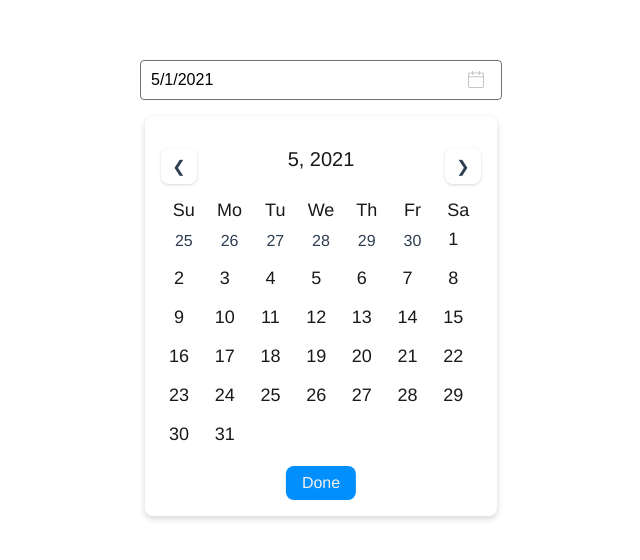
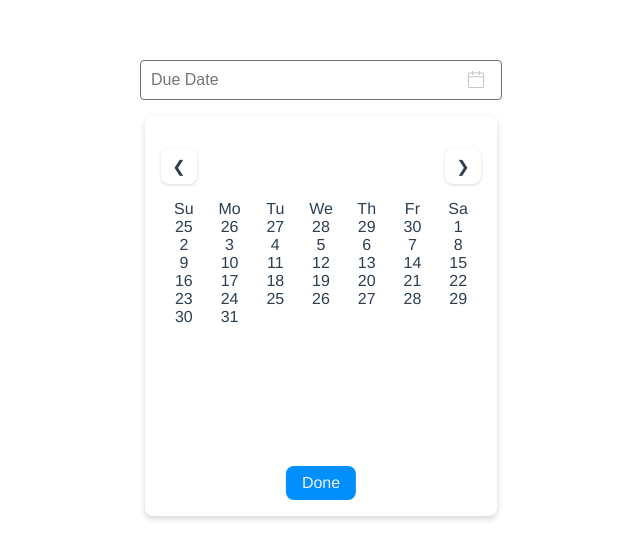
Before and after one commit to TitanTsai/JS-DatePicker, a Vue app: page / in a window 1280 px wide. Shown: the top 560 px of the page, without its empty margins (319-959 px from the left). Built offline with nearby package versions, Linux system fonts and the light colour scheme.

Commit message:
gitignore

```diff
--- a/src/App.vue
+++ b/src/App.vue
@@ -1,5 +1,4 @@
 <template>
-
   <DatePicker v-model:modelValue="dateValue"/>
 </template>
 
--- a/src/components/DatePicker.vue
+++ b/src/components/DatePicker.vue
@@ -1,23 +1,17 @@
 <template>
     <div>
         <input class="dp-input" type="text" v-model="dateValue" @click="openModal=!openModal" placeholder="Due Date" readonly>
-        <div class="dp-container" v-show="openModal">
+        <div class="dp-container">
 
             <div class="dp-month-header">
-                <div class="dp-change-month" @click="changeMonth(-1)">&#10094;</div>
-                <div class="dp-month-display">{{current.getMonth()+1}}, {{current.getFullYear()}}</div>
-                <div class="dp-change-month" @click="changeMonth(1)">&#10095;</div>
+                <div class="dp-change-month">&#10094;</div>
+                <div class="dp-month-display"></div>
+                <div class="dp-change-month">&#10095;</div>
             </div>
             <div class="dp-weeks-container">
-                <div class="dp-weekdays">Su</div>
-                <div class="dp-weekdays">Mo</div>
-                <div class="dp-weekdays">Tu</div>
-                <div class="dp-weekdays">We</div>
-                <div class="dp-weekdays">Th</div>
-                <div class="dp-weekdays">Fr</div>
-                <div class="dp-weekdays">Sa</div>
-                <div class="dp-day-disable" v-for="prevDay in prevWeekDays" :key="prevDay">{{prevDay}}</div>
-                <div class="dp-day" :class={active:calenderday.isActive} v-for="(calenderday,index) in calender" :key="index" @click="setValue(index);">{{calenderday.day}}</div>
+                <div v-for="name in weekName" :key="name">{{name}}</div>
+                <div v-for="prevday in prevWeekDays" :key="prevday">{{prevday}}</div>
+                <div v-for="day in calender" :key="day">{{day}}</div>
             </div>
             <div class="dp-footer">
                 <div class="dp-done_button" @click="openModal=false">Done</div>
@@ -28,55 +22,36 @@
 
 <script>
 export default {
-    props: {
-            modelValue:{type:String,
-                        default: new Date().toLocaleDateString()}
-                        },
+    props: ['modelValue'],
     emits: ['update:modelValue'],
     data(){
         return{
-            current : new Date(),
-            calender: [],
-            prevWeekDays:[],
+            current: null,
+            weekName:['Su', 'Mo', 'Tu', 'We', 'Th', 'Fr', 'Sa'],
             isActive:false,
             openModal:true,
+            calender: [],
+            prevWeekDays:[]
         }
     },
     created(){
-        this.dateValue = new Date().toLocaleDateString();
-        setTimeout(this.renderCalender(),0);
-
+        this.renderCalender()
     },
     methods:{
         renderCalender(){
+            let selected = new Date();
+            let daysofMonth = new Date(selected.getFullYear(),selected.getMonth() +1,0).getDate();//取得該月份天數,月份0-11
+            let firstWeekDay = new Date(`${selected.getFullYear()}-${selected.getMonth() +1 }-01`).getDay()
+            let prevMonthDay = new Date(selected.getFullYear(), selected.getMonth(),0).getDate()//取得上個月天數
 
-            const FirstWeekDay = new Date(this.current.getFullYear(), this.current.getMonth(), 1).getDay();
-            const PrevMonthDay = new Date(this.current.getFullYear(), this.current.getMonth(),0).getDate();
-            const MonthDay = new Date(this.current.getFullYear(),this.current.getMonth()+1,0).getDate();
-
-            for(let prevDays=FirstWeekDay; prevDays>0; prevDays--){
-                this.prevWeekDays.push(PrevMonthDay-prevDays+1)
+            for(let prev=firstWeekDay;prev>0;prev--){
+                this.prevWeekDays.push(prevMonthDay-prev+1)
             }
 
-            for(let x=1; x<=MonthDay; x++){
-                this.calender.push({'day':x,isActive:false})
+            for(let i=1; i<= daysofMonth; i++){
+                this.calender.push(i)
             }
-        },
-        changeMonth(value){
-            this.current.setMonth(this.current.getMonth() + value);
-            this.prevWeekDays=[];
-            this.calender=[];
-            this.renderCalender();
-        },
-        setValue(index){
-            this.calender.forEach(item=> item.isActive = false);
-            this.calender[index].isActive = true;
-            this.dateValue= new Date(this.current.setDate(index+1)).toLocaleDateString();
-        },
-        setToday(){
-            this.dateValue = new Date().toLocaleDateString();
-        },
-
+        }
     },
     computed: {
         dateValue: {
@@ -173,8 +148,12 @@ export default {
     }
 
     .dp-day-disable{
-        text-align: center;
-        color:inherit;
+        color:var(--disabled);
+        font-size:18px;
+        font-weight:300;
+        margin-bottom:3px;
+        width:36px;
+        height:36px;
         display:flex;
         align-items: center;
         justify-content: center;
```
Also changed, not shown: 2 other files (tests, documents, lock files or other folders).
